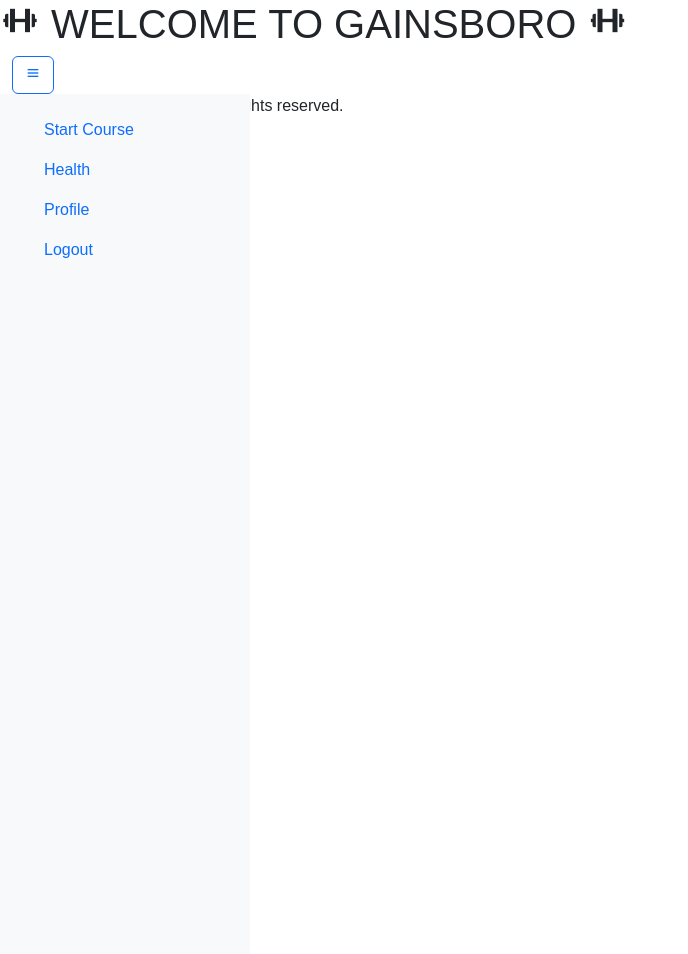
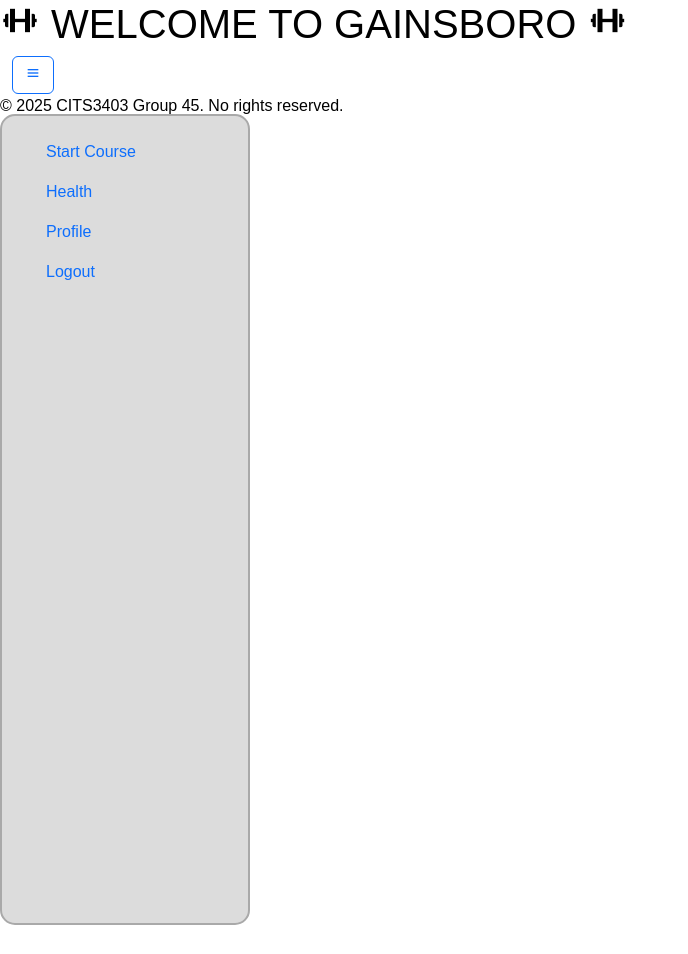
Before and after one commit to dhq-le/CITS3403, a Python web app: template app/templates/base.html in a window 1280 px wide. Shown: the whole page, without its empty margins (0-688 px from the left). Run offline with Jinja, Linux system fonts and the light colour scheme; the template is opened without the code that fills it, so the values that code supplies are empty.

Commit message:
feat(sidebar): made it prettier

```diff
--- a/app/static/css/base.css
+++ b/app/static/css/base.css
@@ -1,28 +1,39 @@
 :root {
 	--font-family-base: "Arial", Helvetica, sans-serif;
 	--font-size-base: 16px;
-	--background-color: Azure;
-	--text-color: Black;
-	--highlight-color: DeepSkyBlue;
-	--settings-color: DarkGrey;
-	--navbar-color: Gainsboro;
-	--warning-color: Red;
-	--success-color: Green;
+	--background-color: azure;
+	--text-color: black;
+	--highlight-color: deepskyblue;
+	--settings-color: darkgrey;
+	--navbar-color: gainsboro;
+	--warning-color: red;
+	--success-color: green;
 }
 
 
 html, body {
 	font-family: var(--font-family-base);
 	font-size: var(--font-size-base);
+	color: var(--text-color);
 	margin: 0;
 	padding: 0;
 	height: 100%;
 }
 
 .sidebar {
-	height: 100vh;
-	background-color: #f8f9fa;
+	height: 85vh !important;
+	width: auto;
+	border: 2px solid var(--settings-color);
+	border-radius: 15px;
+	margin-top: 20px;
+	background-color: var(--navbar-color);
+	color: var(--text-color);
 	transition: all 0.3s ease;
+}
+
+.nav-item:hover {
+	background-color: var(--highlight-color);
+	border-radius: 15px;
 }
 
 /* Desktop view */
@@ -33,7 +44,7 @@ html, body {
 	}
 
 	.sidebar.collapsed {
-		transform: translateX(-100%);
+		transform: translateX(-110%);
 	}
 
 	.main {
@@ -61,7 +72,7 @@ html, body {
 	}
 
 	.sidebar.collapsed {
-		transform: translateY(100%);
+		transform: translateY(120%);
 		transition: transform 0.75s ease;
 	}
 
```
